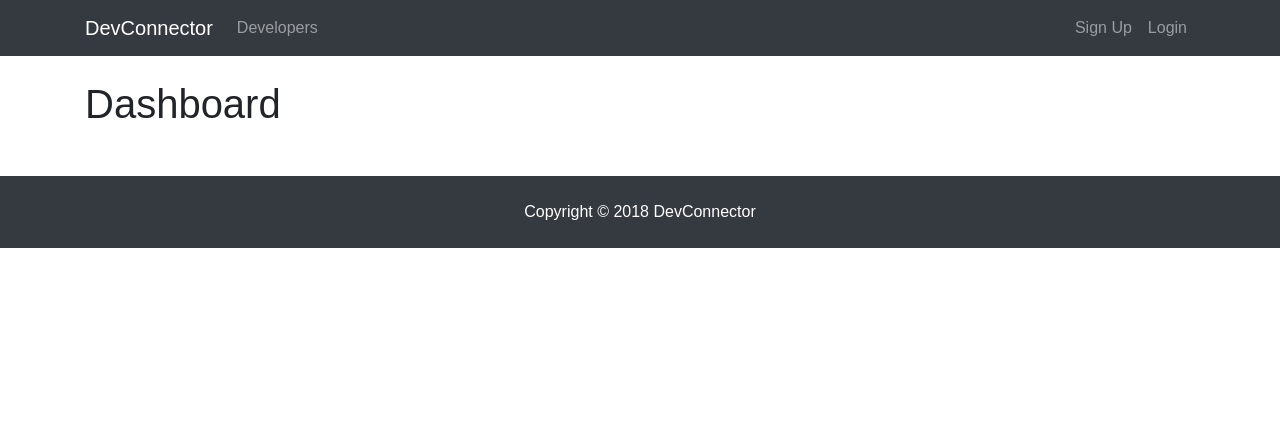
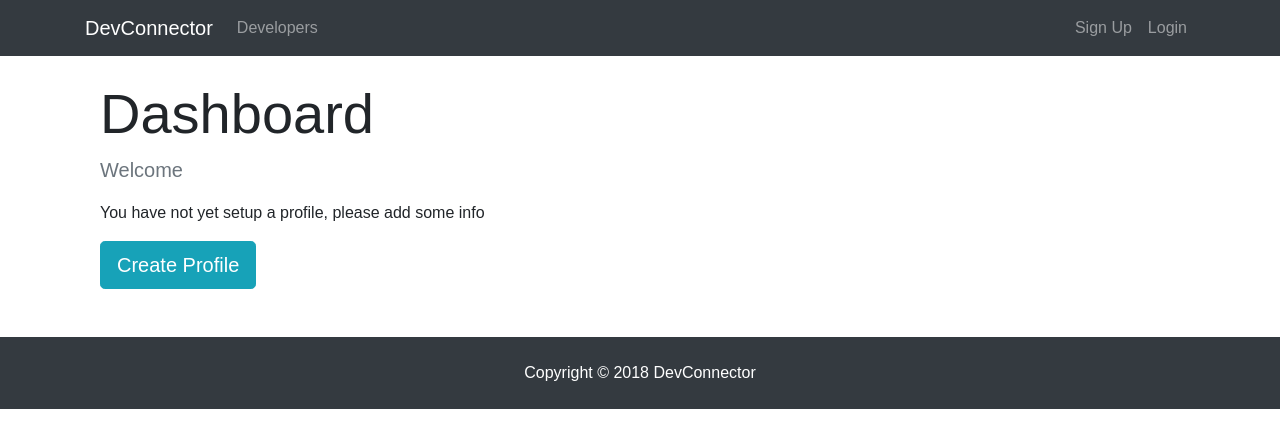
Before and after one commit to mka281/devconnector, a React (Create React App) app in the folder client/: page /dashboard in a window 1280 px wide. Shown: the top 448 px of the page. Built offline with nearby package versions, Linux system fonts and the light colour scheme; no server answers.

Commit message:
Spinner component and dashboard start

```diff
--- /dev/null
+++ b/client/src/components/common/Spinner.js
@@ -0,0 +1,12 @@
+import React from 'react';
+import spinner from './spinner.gif';
+
+export default () => {
+  return (
+    <img
+      src={spinner}
+      style={{ width: '200px', margin: 'auto', display: 'block' }}
+      alt='Loading...'
+    />
+  )
+}
--- a/client/src/components/dashboard/Dashboard.js
+++ b/client/src/components/dashboard/Dashboard.js
@@ -1,7 +1,9 @@
 import React, { Component } from 'react';
+import { Link } from 'react-router-dom';
 import { PropTypes } from 'prop-types';
 import { connect } from 'react-redux';
 import { getCurrentProfile } from '../../actions/profileActions';
+import Spinner from '../common/Spinner';
 
 class Dashboard extends Component {
   componentDidMount() {
@@ -9,12 +11,55 @@
   }
 
   render() {
+    const { user } = this.props.auth;
+    const { profile, loading } = this.props.profile;
+
+    let dashboardContent;
+
+    if (profile === null || loading) {
+      dashboardContent = <Spinner />;
+    } else {
+      // Check if loggedin user has profile data
+      if (Object.keys(profile).length > 0) {
+        dashboardContent = <h4>Display profile</h4>
+      } else {
+        // User is logged in but has no profile
+        dashboardContent = (
+          <div>
+            <p className="lead text-muted">Welcome {user.name}</p>
+            <p>You have not yet setup a profile, please add some info</p>
+            <Link to="/create-rpfoile" className="btn btn-lg btn-info">
+              Create Profile
+            </Link>
+        </div>
+        );
+      }
+    }
+
     return (
-      <div>
-        <h1>Dashboard</h1>
+      <div className="dashboard">
+        <div className="container">
+          <div className="row">
+            <div className="col-md-12">
+              <h1 className="display-4">Dashboard</h1>
+              {dashboardContent}
+            </div>
+          </div>
+        </div>
       </div>
     );
   }
 };
 
-export default connect(null, { getCurrentProfile })(Dashboard);
+const mapStateToProps = state => ({
+    profile: state.profile,
+    auth: state.auth
+});
+
+Dashboard.propTypes = {
+  getCurrentProfile: PropTypes.func.isRequired,
+  auth: PropTypes.object.isRequired,
+  profile: PropTypes.object.isRequired
+}
+
+export default connect(mapStateToProps, { getCurrentProfile })(Dashboard);
```
Also changed, not shown: client/src/components/common/spinner.gif (added).
